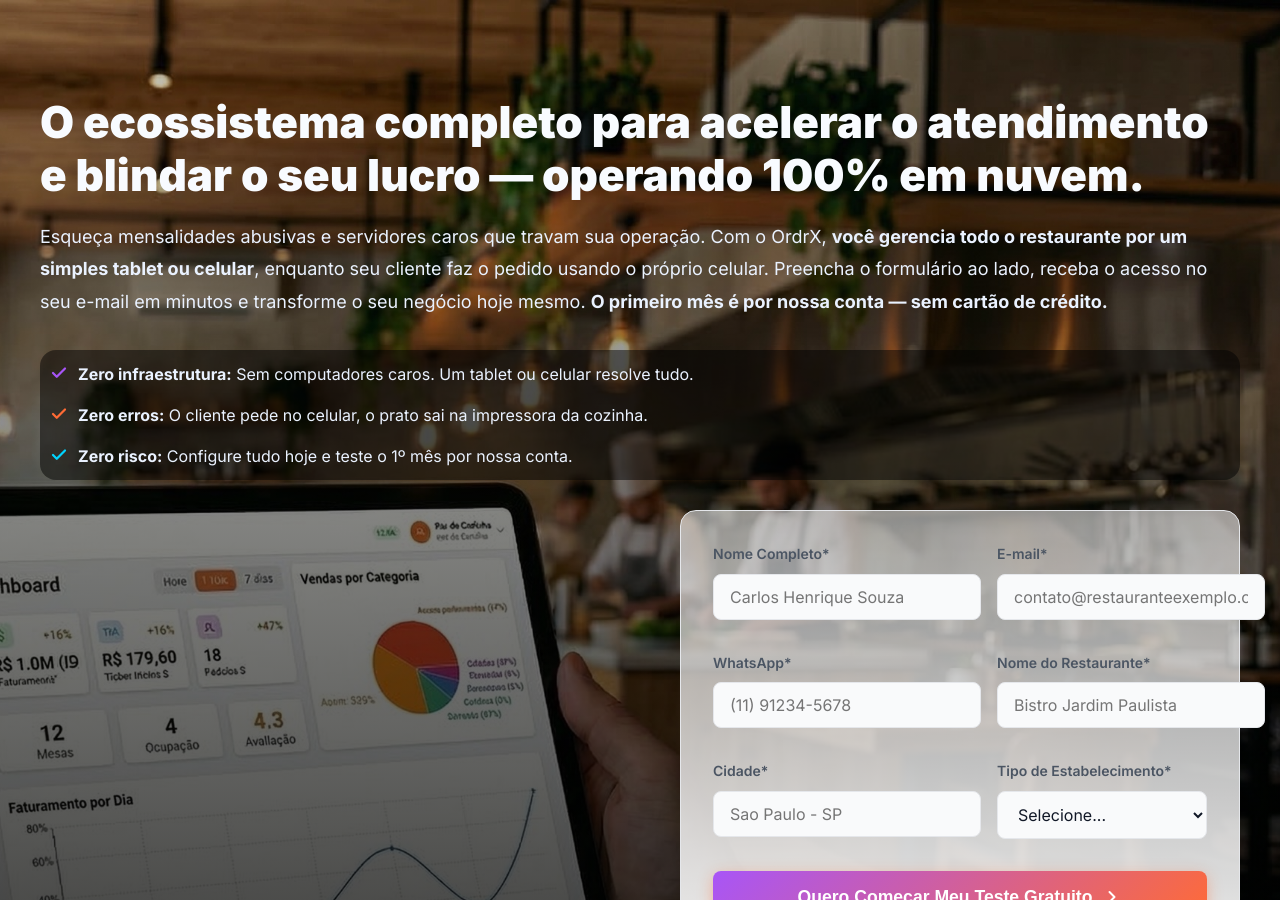
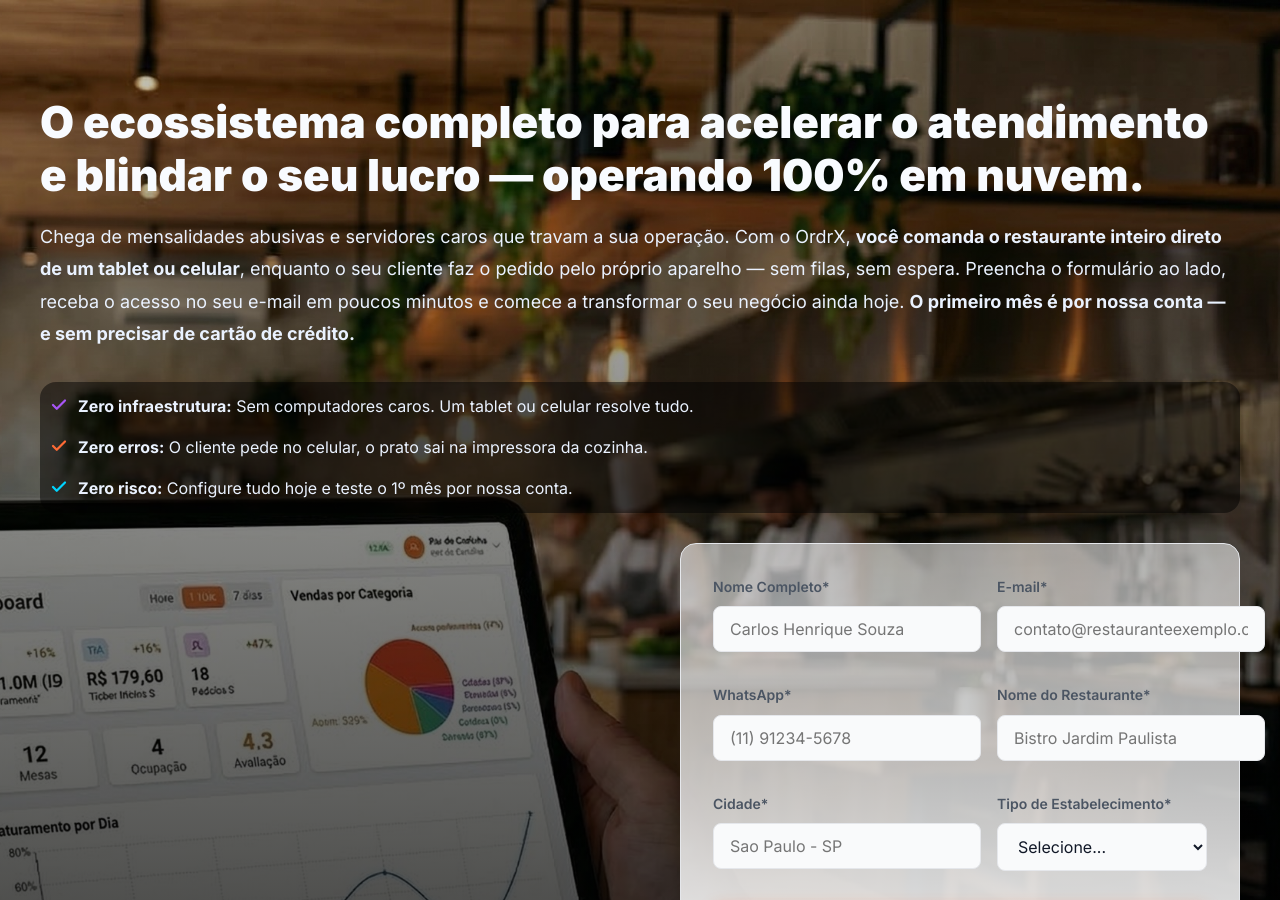
Before and after one commit to ordrx-ai/landing-page, a Jekyll site: the page built from index.html, in a window 1280 px wide and 900 px high. Built offline with Jekyll 4.4.1, drawn with Linux system fonts in a browser that asks for light colours.

Commit message:
style(landing): reescrever texto do hero da seção de contato

```diff
--- a/index.html
+++ b/index.html
@@ -164,7 +164,7 @@ structured_data: |
 </h2>
 
 <p class="contact-description contact-description-highlight">
-  Esqueça mensalidades abusivas e servidores caros que travam sua operação. Com o OrdrX, <strong>você gerencia todo o restaurante por um simples tablet ou celular</strong>, enquanto seu cliente faz o pedido usando o próprio celular. Preencha o formulário ao lado, receba o acesso no seu e-mail em minutos e transforme o seu negócio hoje mesmo. <strong>O primeiro mês é por nossa conta — sem cartão de crédito.</strong>
+  Chega de mensalidades abusivas e servidores caros que travam a sua operação. Com o OrdrX, <strong>você comanda o restaurante inteiro direto de um tablet ou celular</strong>, enquanto o seu cliente faz o pedido pelo próprio aparelho — sem filas, sem espera. Preencha o formulário ao lado, receba o acesso no seu e-mail em poucos minutos e comece a transformar o seu negócio ainda hoje. <strong>O primeiro mês é por nossa conta — e sem precisar de cartão de crédito.</strong>
 </p>
 
 <ul class="contact-benefits-list">
```
